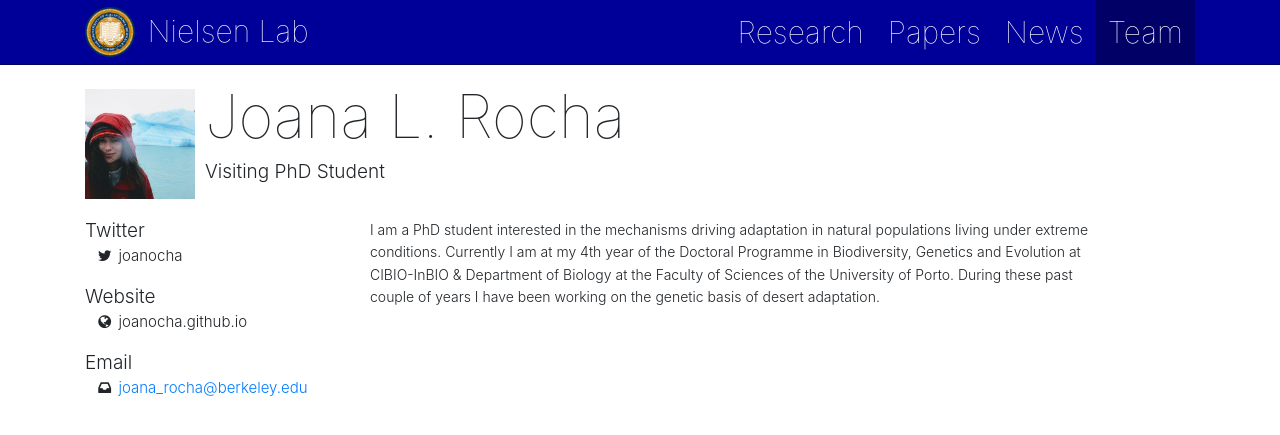
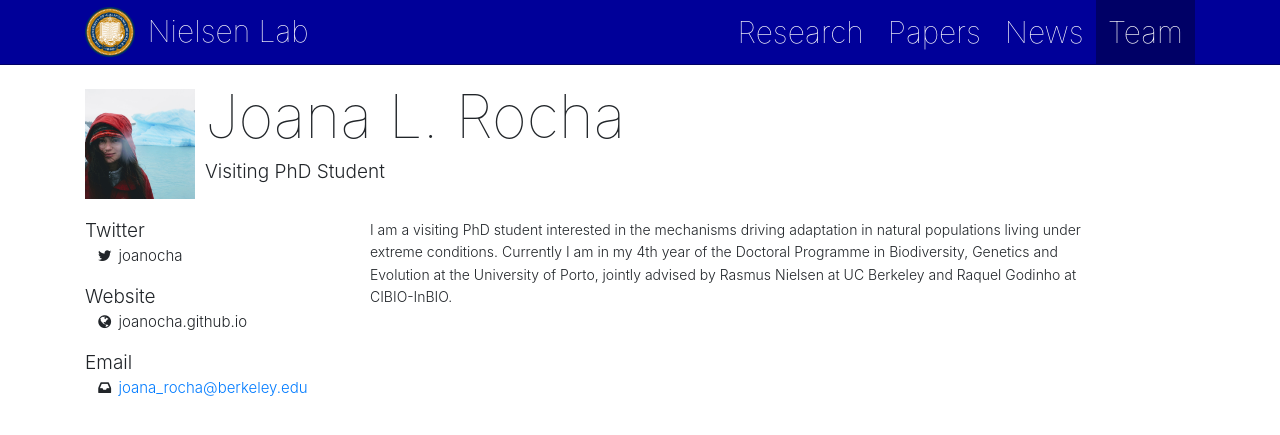
Before and after one commit to zhaolabutmb/zhaolabutmb.github.io, a Jekyll site: the page built from team/_posts/2005-05-29-joana-rocha.md, in a window 1280 px wide. Shown: the top 435 px of the page. Built offline with Jekyll 4.4.1, drawn with Linux system fonts in a browser that asks for light colours.

Commit message:
More Team Members

```diff
--- a/team/_posts/2005-05-29-joana-rocha.md
+++ b/team/_posts/2005-05-29-joana-rocha.md
@@ -9,4 +9,4 @@ website: https://joanocha.github.io
 
 ---
 
-I am a PhD student interested in the mechanisms driving adaptation in natural populations living under extreme conditions. Currently I am at my 4th year of the Doctoral Programme in Biodiversity, Genetics and Evolution at CIBIO-InBIO & Department of Biology at the Faculty of Sciences of the University of Porto. During these past couple of years I have been working on the genetic basis of desert adaptation.
+I am a visiting PhD student interested in the mechanisms driving adaptation in natural populations living under extreme conditions. Currently I am in my 4th year of the Doctoral Programme in Biodiversity, Genetics and Evolution at the University of Porto, jointly advised by Rasmus Nielsen at UC Berkeley and Raquel Godinho at CIBIO-InBIO.
```
Also changed, not shown: team/_posts/2004-05-29-debora-brandt.md (added, +11 -0 lines), team/_posts/2004-05-30-maya-lemmonkishi.md (added, +11 -0 lines), images/team/DeboraPicture.jpg (added), 5 other files.
